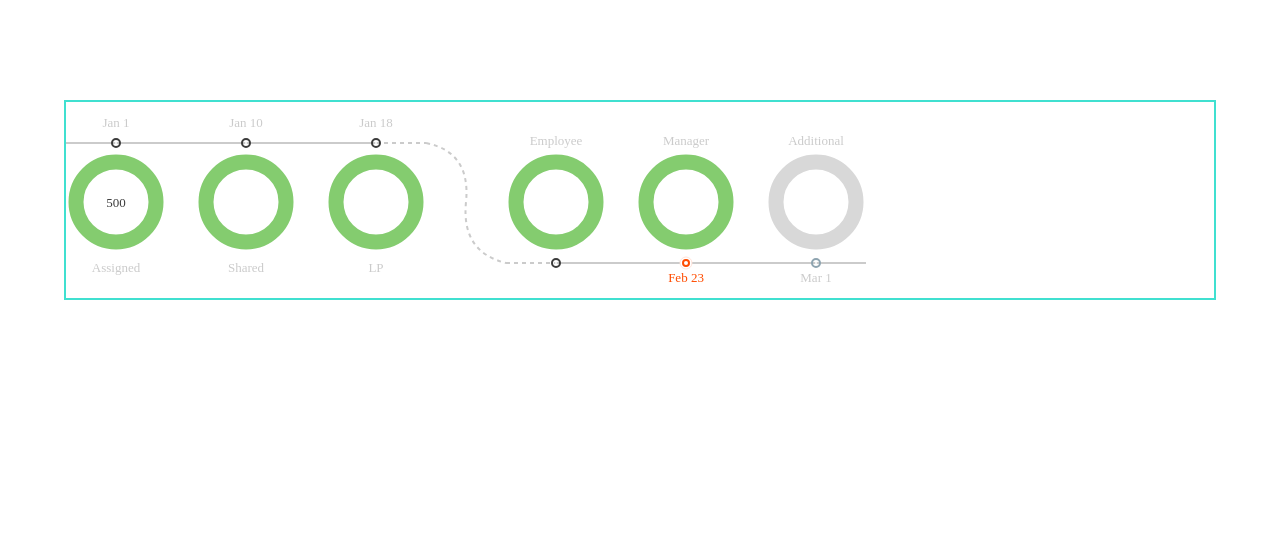
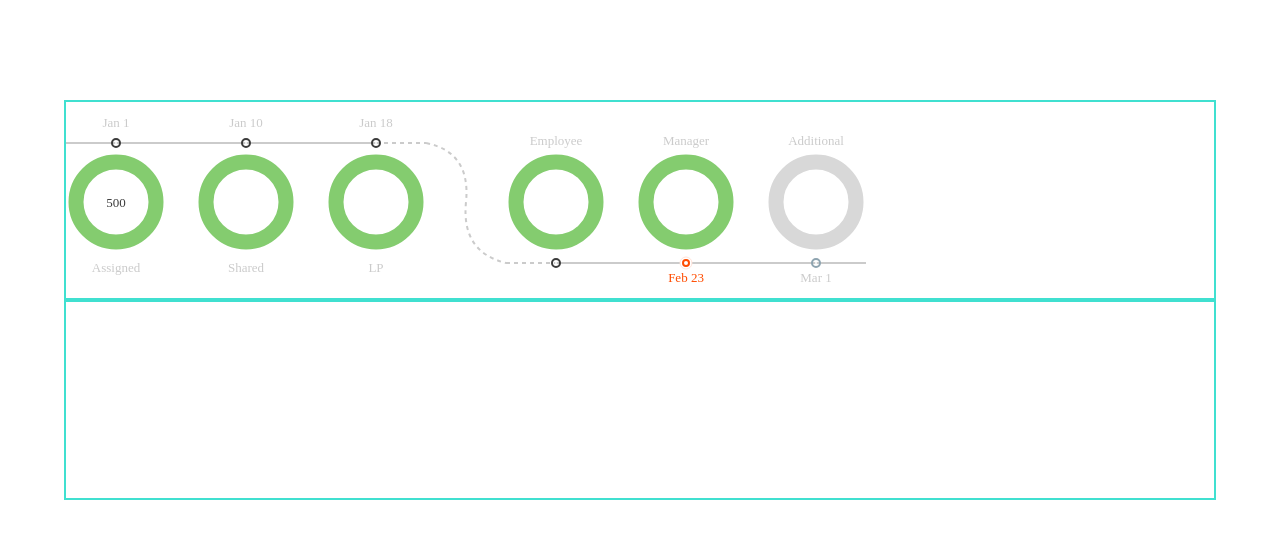
Before and after one commit to indieNik/custom-bootstrap, a website: page graphs.html in a window 1280 px wide. Drawn offline with Linux system fonts and the light colour scheme.

Commit message:
Pending changes

```diff
--- a/graphs.html
+++ b/graphs.html
@@ -7,6 +7,7 @@
 	<meta http-equiv="X-UA-Compatible" content="ie=edge">
 	<title>SVG Graphs</title>
 	<link rel="stylesheet" href="css/graphs.css">
+	<script src="js/draw_graph.js"></script>
 </head>
 
 <body>
@@ -83,6 +84,10 @@
 			<text class="graph__label graph__label--inverted-bottom">Mar 1</text>
 		</svg>
 	</div>
+
+	<div class="graph-container">
+		<svg id="svg" class="graph"></svg>
+	</div>
 </body>
 
 </html>
--- /dev/null
+++ b/js/draw_graph.js
@@ -0,0 +1,29 @@
+
+setTimeout(function(){
+
+    var json = {
+        'id': '1',
+        'name': "Nikhil"
+    };
+
+    var svgns = "http://www.w3.org/2000/svg";
+    var svg = document.getElementById('svg');
+    var labelTop = document.createElementNS(svgns, "text");
+    labelTop.setAttributeNS(null, "class", "graph__label graph__label--top");
+    labelTop.setAttributeNS(null, "value", '500');
+    labelTop.setAttributeNS(null, "text-anchor",  "middle");
+    labelTop.setAttributeNS(null, "font-size",  "small");
+    labelTop.setAttributeNS(null, "fill", "#CBCBCB");
+
+
+    var graphLineLeft = document.createElementNS(svgns, "text");
+    var graphLineRight = document.createElementNS(svgns, "text");
+    var circle = document.createElementNS(svgns, "text");
+    var labelMiddle = document.createElementNS(svgns, "text");
+    var marker = document.createElementNS(svgns, "text");
+    var labelBottom = document.createElementNS(svgns, "text");
+
+    console.log(labelTop);
+    console.log(json);
+    svg.appendChild(labelTop);
+}, 1000);
```
